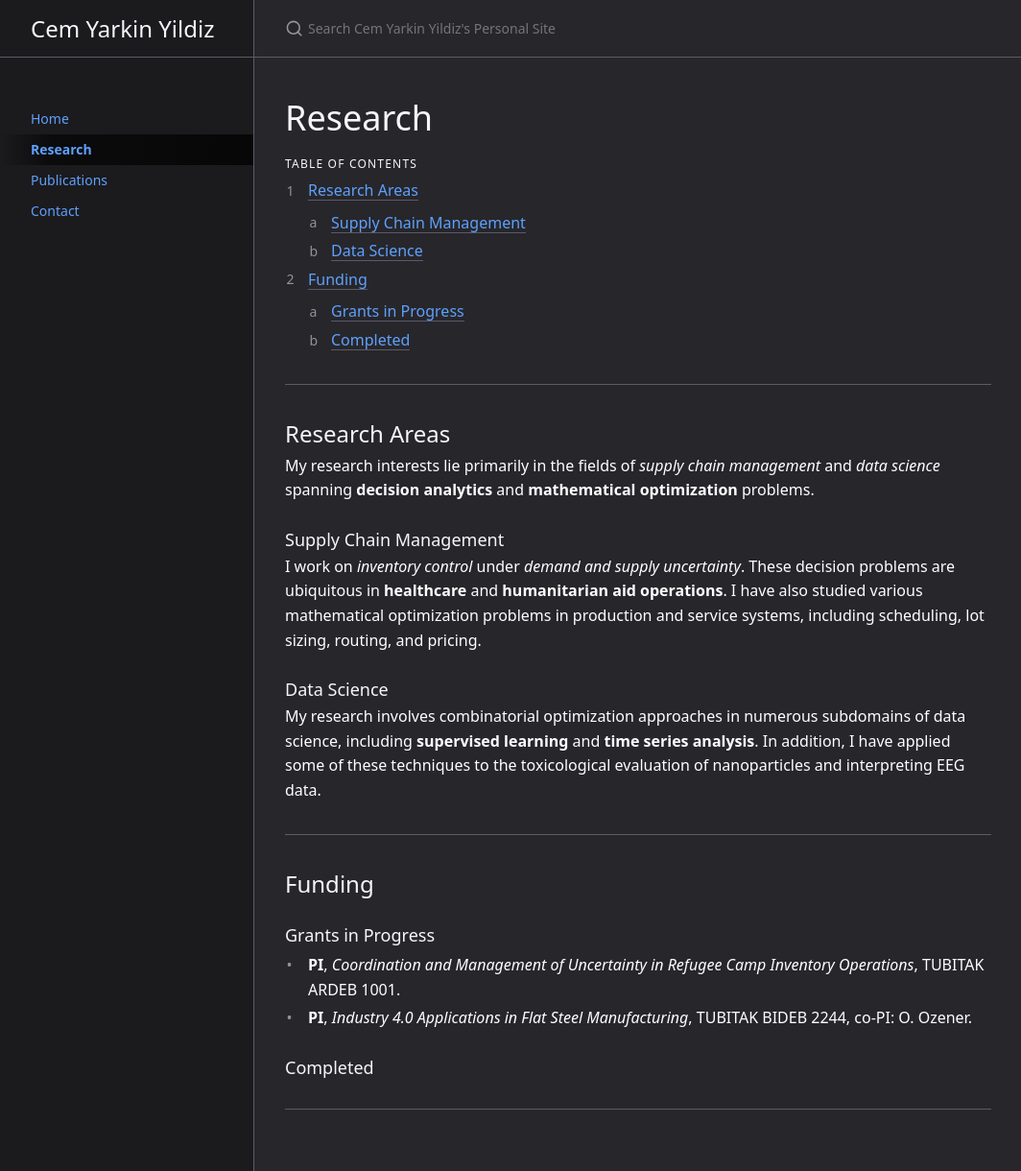
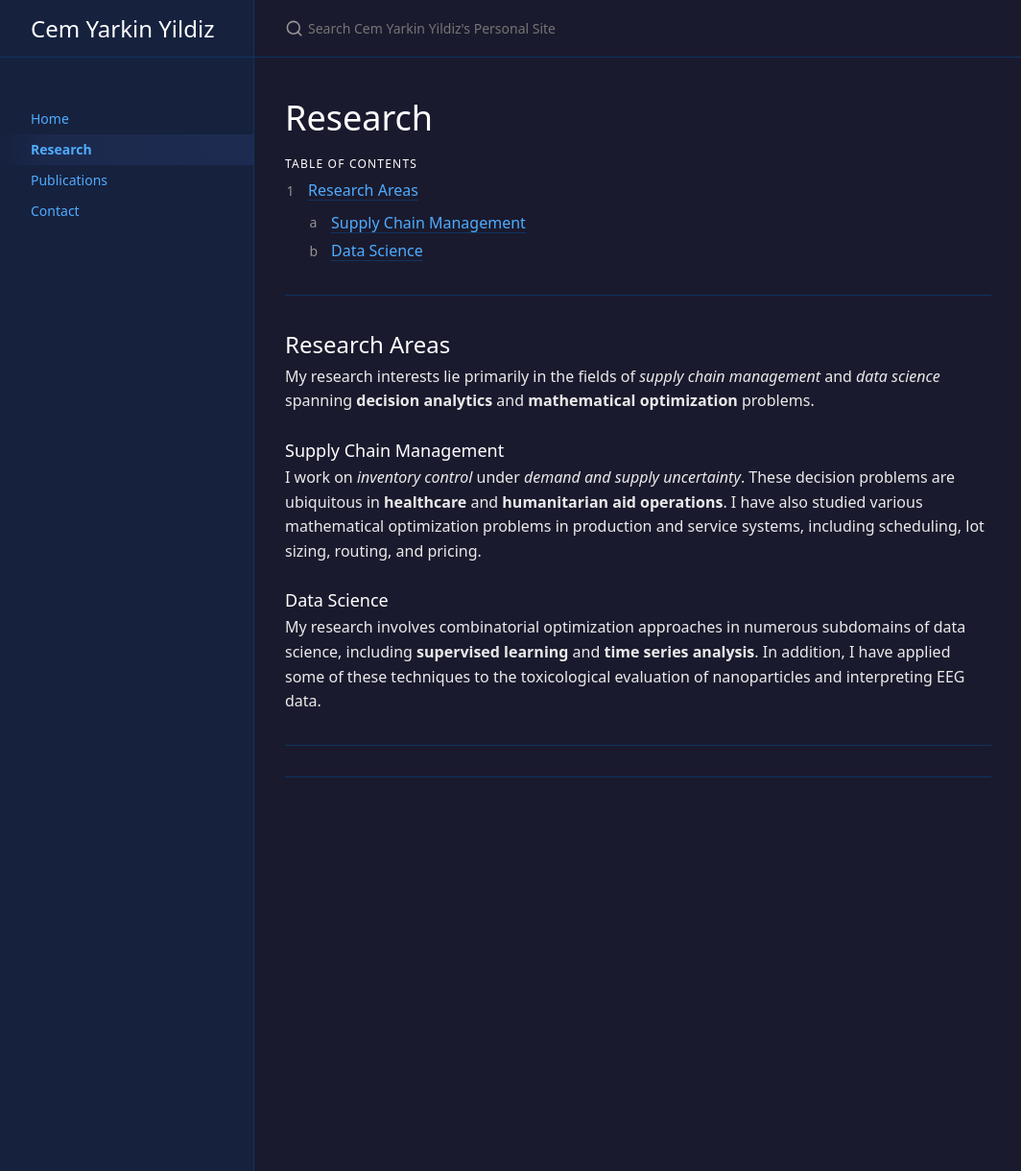
Before and after one commit to cemyarkinyildiz/cemyarkinyildiz.github.io, a Jekyll site: the page built from docs/research.md, in a window 1280 px wide and 1220 px high. Shown: the whole window at 96% size, without its empty margins (107-1171 px from the left). Built offline with Jekyll 4.4.1, drawn with Linux system fonts in a browser that asks for light colours.

Commit message:
deleted content

```diff
--- a/_sass/color_schemes/dark.scss
+++ b/_sass/color_schemes/dark.scss
@@ -1,21 +1,21 @@
 // Background and Border Colors
-$body-background-color: $grey-dk-300; // Keep dark but balanced
-$sidebar-color: darken($grey-dk-300, 5%); // Slightly darker than the body for distinction
-$border-color: lighten($grey-dk-200, 10%); // Slightly lighter for subtle separation
+$body-background-color: #1a1a2e; // Deep navy for a modern dark theme
+$sidebar-color: #16213e; // Slightly darker for sidebar distinction
+$border-color: #0f3460; // Crisp blue for clean separations
 
 // Text Colors
-$body-text-color: lighten($grey-lt-300, 10%); // Brighter text for better readability
-$body-heading-color: $grey-lt-000; // Keep headings bright for prominence
-$nav-child-link-color: lighten($grey-dk-000, 5%); // Slightly lighter than dark for subtle focus
-$search-result-preview-color: $grey-dk-000; // Maintain for neutral visibility
+$body-text-color: #eaeaea; // Light grey for readability against dark background
+$body-heading-color: #ffffff; // Pure white for prominence
+$nav-child-link-color: #89c4f4; // Soft blue for accessible navigation links
+$search-result-preview-color: #dcdde1; // Neutral grey for subtlety
 
 // Link and Button Colors
-$link-color: lighten($blue-000, 10%); // Brighter for clear visibility
-$btn-primary-color: darken($blue-200, 5%); // Add slight depth for action buttons
-$base-button-color: lighten($grey-dk-250, 5%); // Slightly lighter for consistent button styling
+$link-color: #4facfe; // Vibrant sky blue for clickable elements
+$btn-primary-color: #21e6c1; // Bright teal for emphasis
+$base-button-color: #273c75; // Muted blue for base button styling
 
 // Miscellaneous Colors
-$code-background-color: darken($grey-dk-250, 5%); // Slightly darker for text/code contrast
-$search-background-color: lighten($grey-dk-250, 3%); // Softer for input fields
-$table-background-color: lighten($grey-dk-250, 5%); // Subtle variation for tables
-$feedback-color: darken($sidebar-color, 8%); // More distinct for feedback visibility
+$code-background-color: #2f3640; // Dark grey for code readability
+$search-background-color: #1e272e; // Slightly darker grey for search inputs
+$table-background-color: #243447; // Dark teal-grey for tables
+$feedback-color: lighten($sidebar-color, 5%); // Subtle, harmonious adjustment for feedback
--- a/docs/research.md
+++ b/docs/research.md
@@ -27,15 +27,3 @@ I work on _inventory control_ under _demand and supply uncertainty_. These decis
 My research involves combinatorial optimization approaches in numerous subdomains of data science, including **supervised learning** and **time series analysis**. In addition, I have applied some of these techniques to the toxicological evaluation of nanoparticles and interpreting EEG data.
 
 ---
-## Funding
-
-### Grants in Progress
-
-* **PI**,
-_Coordination and Management of Uncertainty in Refugee Camp Inventory Operations_,
-TUBITAK ARDEB 1001.
-* **PI**,
-_Industry 4.0 Applications in Flat Steel Manufacturing_,
-TUBITAK BIDEB 2244, co-PI: O. Ozener.
-
-### Completed
```
Also changed, not shown: docs/publications.md (+1 -4 lines), index.md (+0 -2 lines).
